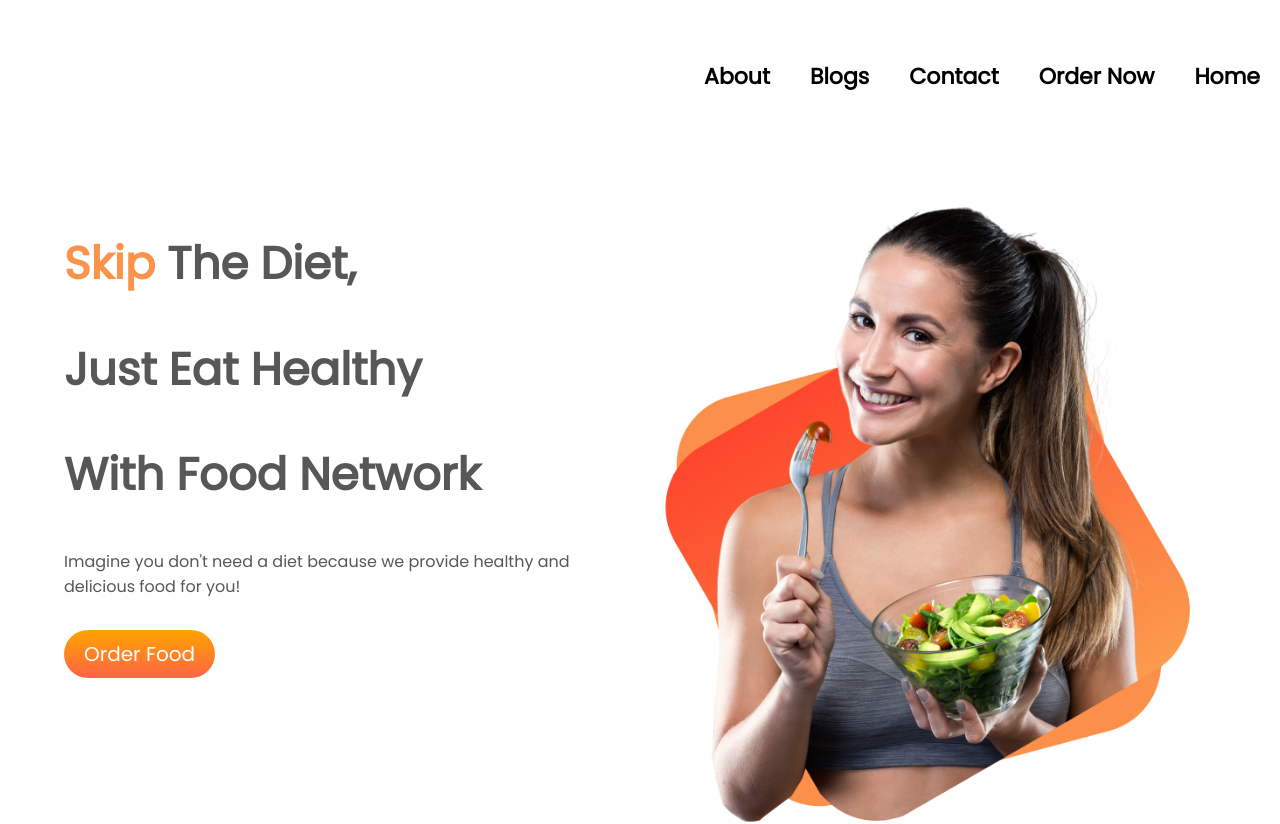
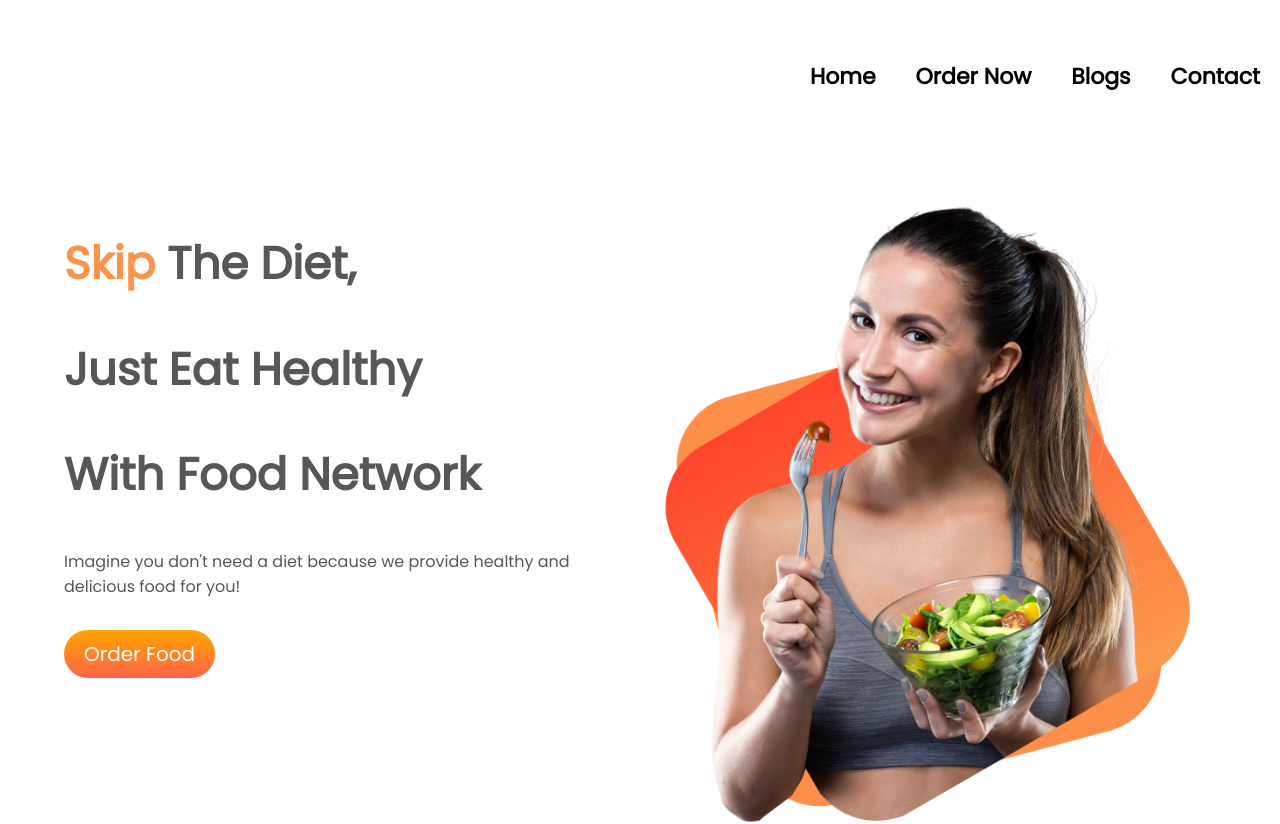
Before and after one commit to nuray-alam/food-network, a plain HTML site: page index.html in a window 1280 px wide. Shown: the top 824 px of the page. Drawn offline with Linux system fonts and the light colour scheme.

Commit message:
nav bar corrected

```diff
--- a/index.html
+++ b/index.html
@@ -16,13 +16,12 @@
   <body>
     <section id="nav-bar">
       <ul>
-        <li><a href="#nav-bar">Home</a></li>
+        <li><a href="#about-me-section">Contact</a></li>
+        <li><a href="#blogs">Blogs</a></li>
         <li>
           <a href="https://www.foodpanda.com.bd/" target="_blank">Order Now</a>
         </li>
-        <li><a href="#about-me-section">Contact</a></li>
-        <li><a href="#blogs">Blogs</a></li>
-        <li><a href="#about-me-section">About</a></li>
+        <li><a href="#nav-bar">Home</a></li>
       </ul>
     </section>
     <section id="top-section">
```
